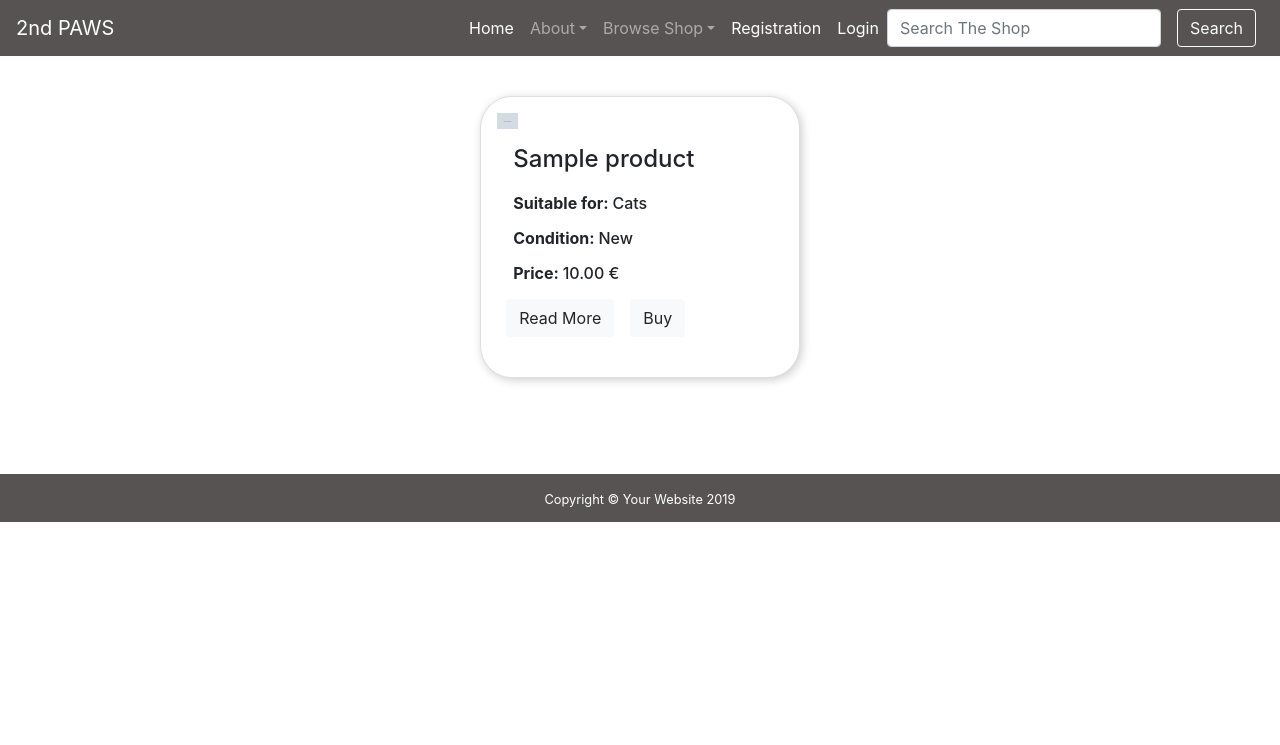
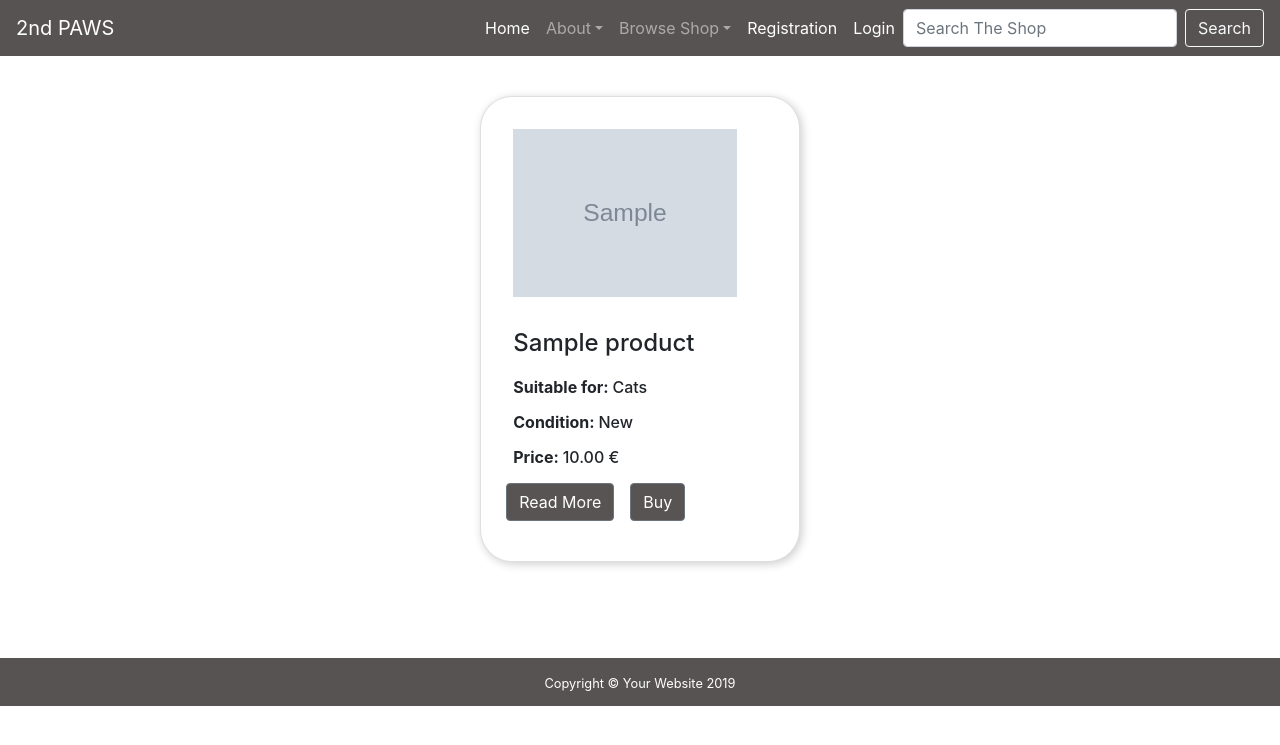
Before and after one commit to 3PU/2nd-paw, a Django app: page /products/all_products/ in a window 1280 px wide. Shown: the top 745 px of the page. Run offline with Django 3.2, Linux system fonts and the light colour scheme; tables that the repository leaves empty hold one stand-in row (values such as "Sample post"); grey boxes marked "Sample" are stand-in pictures; some libraries are stand-ins or nearby versions.

Commit message:
Added custom footer templates. Adjusted button colors and added table border to checkout page

```diff
--- a/accounts/templates/login.html
+++ b/accounts/templates/login.html
@@ -10,7 +10,7 @@
             <form class="form-group" method="POST">
                 {% csrf_token %}
                 {{ login_form | as_bootstrap }}
-                <button type="submit" class="btn btn-light">Login</button>
+                <button type="submit" class="btn btn-secondary">Login</button>
             </form>
         </div>
     </div>
@@ -21,4 +21,5 @@
             {% endfor %}
         </div>
     {% endif %}
+    {% include "absolute_footer.html" %}
 {% endblock %}
--- a/accounts/templates/profile.html
+++ b/accounts/templates/profile.html
@@ -1,6 +1,6 @@
 {% extends 'base.html' %}
 
-{% block page_title %}User Profile{% endblock %}
+{% block page_title %}{{ profile.username.capitalize }}'s Profile{% endblock %}
 
 {% block page_content %}
     <div class="row justify-content-center form-container">
@@ -11,4 +11,5 @@
             <p><strong>Last Name:</strong> {{ profile.last_name }}</p>
         </div>
     </div>
+    {% include "absolute_footer.html" %}
 {% endblock %}
--- a/accounts/templates/registration.html
+++ b/accounts/templates/registration.html
@@ -14,4 +14,5 @@
             </form>
         </div>
     </div>
+    {% include "absolute_footer.html" %}
 {% endblock %}
--- a/checkout/templates/checkout.html
+++ b/checkout/templates/checkout.html
@@ -43,7 +43,6 @@
                 </div>
             </div>
         </div>
-        <hr>
         <form role="form" method="post" id="payment-form" action="{% url 'checkout' %}">
             <div id="credit-card-errors" style="display:none">
                 <div class="alert-message block-message error" id="stripe-error-message"></div>
@@ -75,5 +74,5 @@
             {% endfor %}
         </div>
     {% endif %}
-
+    {% include "relative_footer.html" %}
 {% endblock %}
--- a/home/templates/index.html
+++ b/home/templates/index.html
@@ -73,4 +73,5 @@
             {% endfor %}
         </div>
     {% endif %}
+    {% include "relative_footer.html" %}
 {% endblock %}
--- a/products/templates/create_product.html
+++ b/products/templates/create_product.html
@@ -11,9 +11,10 @@
                 <form class="form-group" method="POST" enctype="multipart/form-data">
                     {% csrf_token %}
                     {{ product_form | as_bootstrap }}
-                <button type="submit" class="btn btn-light">Donate</button>
+                    <button type="submit" class="btn btn-secondary">Donate</button>
                 </form>
             </div>
         </div>
     </div>
+    {% include "relative_footer.html" %}
 {% endblock %}
--- a/products/templates/products.html
+++ b/products/templates/products.html
@@ -5,12 +5,11 @@
 {% block page_title %}Products{% endblock %}
 
 {% block page_content %}
-
     <div class="products-container">
         <div class="row justify-content-center">
             {% for product in products %}
                 <div class="col-xs-12 col-sm-10 col-lg-5 col-xl-3 card">
-            <div class="d-flex">
+                    <div class="d-flex product-image-container">
                         <div class="product-image" style="background-image: url('{{ MEDIA_URL }}{{ product.image }}')"></div>
                     </div>
                     <div class="product-text-container">
@@ -19,15 +18,15 @@
                         <h6><strong>Condition: </strong>{{ product.condition }}</h6>
                         <h6><strong>Price: </strong>{{ product.price }} €</h6>
                         <div class="row">
-                    <a href="{% url 'product_detail' product.id %}" class="btn btn-light">Read More</a>
+                            <a href="{% url 'product_detail' product.id %}" class="btn btn-secondary">Read More</a>
                             {% if user.is_authenticated %}
                                 <form method="POST" action="{% url 'add_item_to_cart' product.id %}">
                                     {% csrf_token %}
-                                <button class="btn btn-light" type="submit">Add to cart</button>
+                                        <button class="btn btn-secondary" type="submit">Add to cart</button>
                                         <input name="quantity" type="hidden" value="1" class="form-control" readonly>
                                 </form>
                             {% else %}
-                        <a href="{% url 'login' %}" class="btn btn-light">Buy</a>
+                                <a href="{% url 'login' %}" class="btn btn-secondary">Buy</a>
                             {% endif %}
                         </div>
                     </div>
@@ -35,5 +34,5 @@
             {% endfor %}
         </div>
     </div>
-
+{% include "relative_footer.html" %}
 {% endblock %}
--- a/static/css/custom.css
+++ b/static/css/custom.css
@@ -7,7 +7,8 @@ html, body {
     position: relative;
 }
 
-.btn {
+.btn-secondary {
+    background-color: #585454;
     margin: 0.5em;
 }
 
@@ -165,12 +166,23 @@ html, body {
     text-align: center;
 }
 
+.checkout-products-table .table {
+    border: 1px solid #585454;
+}
+
 /* ----------------------------------------- FOOTER */
 
 .footer-container {
     background-color: rgba(17, 11, 11, 0.7);
-    position: relative;
     height: 3em;
     bottom: 0;
     width: 100%;
 }
+
+.absolute-footer {
+    position: absolute;
+}
+
+.relative-footer {
+    position: relative;
+}
--- /dev/null
+++ b/templates/absolute_footer.html
@@ -0,0 +1,5 @@
+<footer class="col-12 py-3 footer-container absolute-footer">
+    <div class="container">
+        <p class="m-0 text-center text-white small">Copyright &copy; Your Website 2019</p>
+    </div>
+</footer>
--- a/templates/base.html
+++ b/templates/base.html
@@ -11,6 +11,7 @@
         <script src="https://code.jquery.com/jquery-3.4.1.min.js"></script>
         {% block head_js %}
         {% endblock head_js %}
+        <title>{% block page_title %}{% endblock %}</title>
     </head>
     <body>
         <nav class="navbar navbar-expand-lg navbar-dark fixed-top">
@@ -85,11 +86,6 @@
         </nav>
         {% block page_content %}
         {% endblock %}
-        <footer class="col-12 py-3 footer-container">
-            <div class="container">
-                <p class="m-0 text-center text-white small">Copyright &copy; Your Website 2019</p>
-            </div>
-        </footer>
         <script src="https://stackpath.bootstrapcdn.com/bootstrap/4.4.1/js/bootstrap.min.js"></script>
     </body>
 </html>
--- /dev/null
+++ b/templates/relative_footer.html
@@ -0,0 +1,5 @@
+<footer class="col-12 py-3 footer-container relative-footer">
+    <div class="container">
+        <p class="m-0 text-center text-white small">Copyright &copy; Your Website 2019</p>
+    </div>
+</footer>
```
Also changed, not shown: cart/templates/cart.html (+4 -3 lines), products/templates/product_detail.html (+4 -5 lines). Lines whose indentation alone changed are shown as unchanged.
